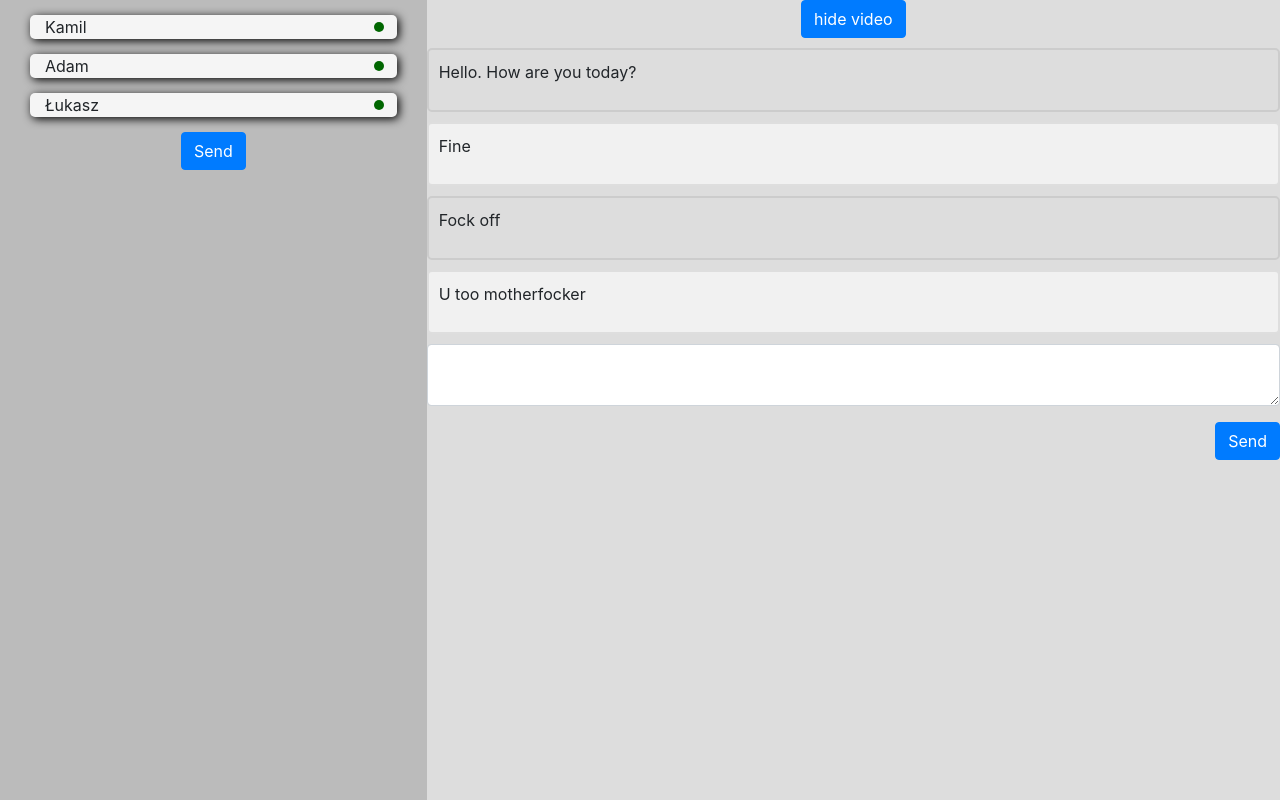
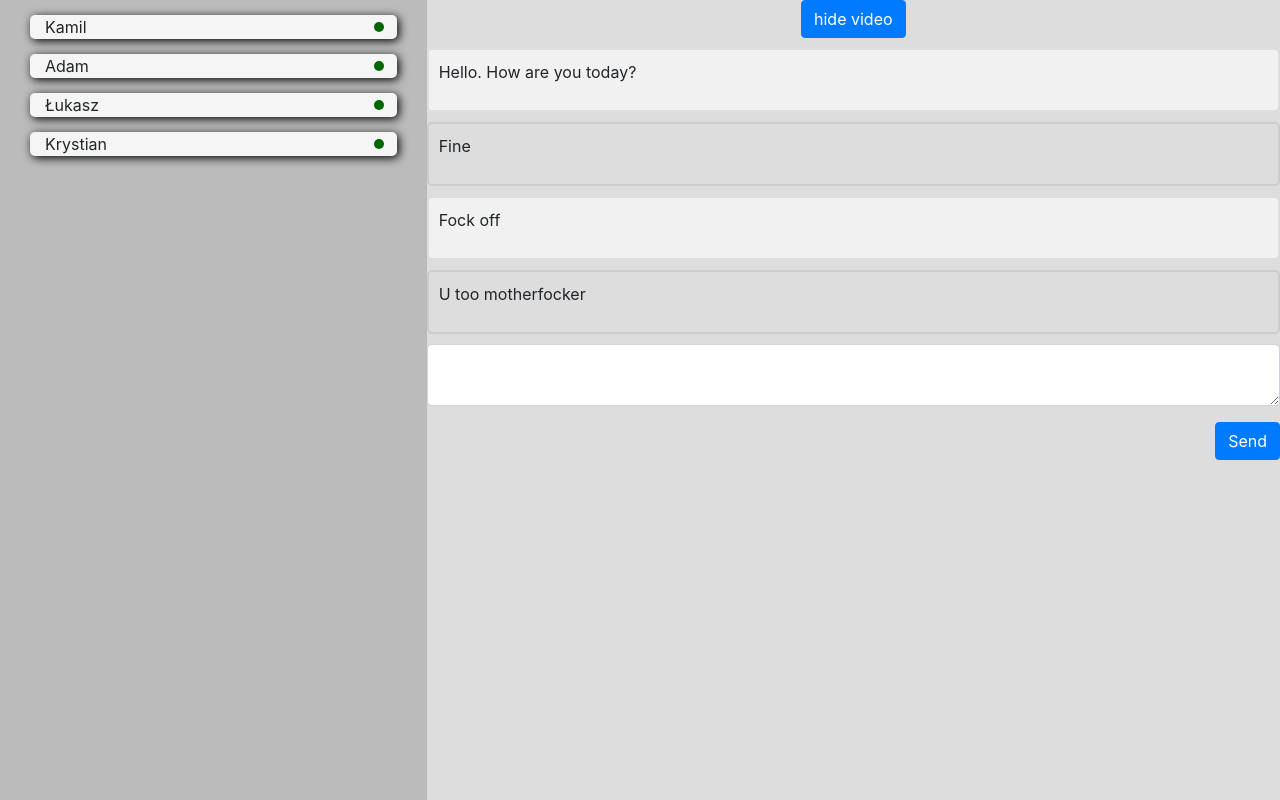
Before and after one commit to avresial/WizyjnoGodka, a React (Create React App) app in the folder client/video_chat/: page / in a window 1280 px wide. Built offline with nearby package versions, Linux system fonts and the light colour scheme.

Commit message:
Added "Saving" messages to the list

```diff
--- a/client/video_chat/src/App.js
+++ b/client/video_chat/src/App.js
@@ -8,10 +8,19 @@ const io = require('socket.io-client');
 const socket = io('127.0.0.1:8000', { autoConnect: false });
 
 const App = () => {
-
-  const interval = useRef();
-
   const [videoOn, setVideoOn] = useState(true);
+  const [messageList, addToMessageList] = useState([
+    {type: 'guest', message: 'Hello. How are you today?'},
+    {type: 'user',  message: 'Fine'},
+    {type: 'guest', message: 'Fock off'},
+    {type: 'user',  message: 'U too motherfocker'}
+  ]);
+  const [listOfConnections, changeListOfConnections] = useState([
+    {uniqueId: 'ZVBlgeqphfos', name: 'Kamil'},
+    {uniqueId: 'POGHieqodvjh', name: 'Adam'},
+    {uniqueId: 'QEYOGDvppauy', name: 'Łukasz'},
+    {uniqueId: 'HADSHreywfdg', name: 'Krystian'}
+  ]);
 
   useEffect(() => {
     console.log('SoC called');
@@ -39,6 +48,16 @@ const App = () => {
     setVideoOn(!videoOn);
   };
 
+  const onMessageSend = (text) => {
+    let temporaryList = [...messageList];
+    temporaryList.push({type: 'user', message: text});
+    addToMessageList(temporaryList);
+  };
+
+  const onMessageGet = () => {
+
+  };
+
   // const intervalSend = () => {
   //   if (!sendOn) {
   //     interval.current = setInterval(() => {
@@ -49,17 +68,11 @@ const App = () => {
   //   }
   // };
 
-
-
-  const onButtonSendClickhandler = () => {
-
-  };
-
   return(
     <Container fluid>
       <div className = 'row vh-100'>
-        <LeftPanel onClick={onButtonSendClickhandler} />
-        <RightPanel onClick={onButtonClickHandler} videoOn={videoOn}/>
+        <LeftPanel connections={listOfConnections}/>
+        <RightPanel onVideoButtonClick={onButtonClickHandler} onSendButtonClick={(text) => onMessageSend(text)} videoOn={videoOn} messageList={messageList}/>
       </div>
     </Container>
   );
--- a/client/video_chat/src/LeftPanel/LeftPanel.js
+++ b/client/video_chat/src/LeftPanel/LeftPanel.js
@@ -6,11 +6,13 @@ import Button from 'react-bootstrap/Button'
 const LeftPanel = (props) => {
     const style = `${classes.LeftPanel} col-md-4`
     return (
-        <div className={style}>
-            <User name="Kamil" status={true}></User>
-            <User name="Adam" status={true}></User>
-            <User name="Łukasz" status={true}></User>
-            <center><Button onClick={props.onClick}>Send</Button></center>
+        <div className={style}>{
+            props.connections.map((currentElement) => {
+                return(
+                    <User key={currentElement.uniqueId} name={currentElement.name} status={true}></User>
+                );
+            })
+        }
         </div>
     );
 };
--- /dev/null
+++ b/client/video_chat/src/MessageBox/MessageBox.js
@@ -0,0 +1,19 @@
+import React from 'react'
+import MessageBoxGuest from './MessageBoxGuest'
+import MessageBoxUser from './MessageBoxUser'
+
+const MessageBox = (props) => {
+    let element = null;
+    if (props.type === 'user'){
+        element = <MessageBoxUser>{props.children}</MessageBoxUser>
+    }
+    else {
+        element = <MessageBoxGuest>{props.children}</MessageBoxGuest>
+    }
+
+    return(
+        element
+    );
+};
+
+export default MessageBox;
--- a/client/video_chat/src/RightPanel/RightPanel.js
+++ b/client/video_chat/src/RightPanel/RightPanel.js
@@ -3,11 +3,9 @@ import Video from '../Assets/Video'
 import classes from './RightPanel.module.css'
 import Button from 'react-bootstrap/Button'
 import FormGroup from 'react-bootstrap/FormGroup'
-import MessageBox from '../MessageBox/MessageBoxUser'
-import MessageBoxGuest from '../MessageBox/MessageBoxGuest'
+import MessageBox from '../MessageBox/MessageBox'
 
 const RightPanel = (props) => {
-
     const style = `${classes.RightPanel} col-md-8`;
 
     const styleButtonRow = {
@@ -33,25 +31,26 @@ const RightPanel = (props) => {
                 {/* <Video videoOn = {props.videoOn} /> */}
             </div>
             <div className='row' style={styleButtonRow}>
-                <Button onClick={props.onClick}> {props.videoOn ? 'hide' : 'show'} video</Button>
+                <Button onClick={props.onVideoButtonClick}> {props.videoOn ? 'hide' : 'show'} video</Button>
             </div>
             <div className='row' >
                 <div className='overflow-auto' style={overflowStyle}>
-                    <MessageBox>Hello. How are you today?</MessageBox>
-                    <MessageBoxGuest>Fine</MessageBoxGuest>
-                    <MessageBox>Fock off</MessageBox>
-                    <MessageBoxGuest>U too motherfocker</MessageBoxGuest>
+                {
+                    props.messageList.map((currentElement, index) => {
+                        return(
+                            <MessageBox key={index} type={currentElement.type}>{currentElement.message}</MessageBox>
+                        );
+                    })
+                }
                 </div>
             </div>
             <div className='row'>
                 <FormGroup style={formGroupStype}>
-                    <textarea className="form-control">
-
-                    </textarea>
+                    <textarea className="form-control"></textarea>
                 </FormGroup>
             </div>
             <div className='row' style={styleButtonRowRight}>
-                <Button>Send</Button>
+                <Button onClick={() => {props.onSendButtonClick(document.getElementsByClassName('form-control')[0].value); document.getElementsByClassName('form-control')[0].value = ''}}>Send</Button>
             </div>
         </div>
     );
```
